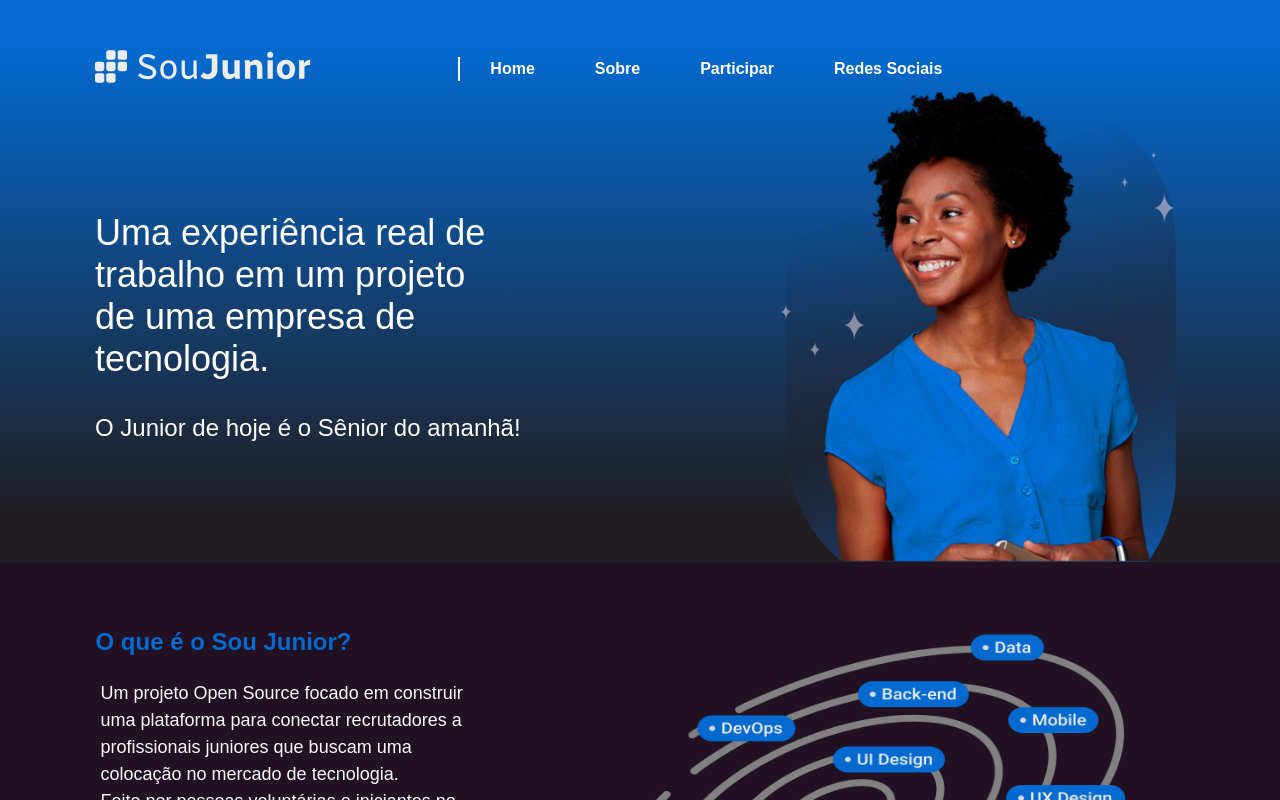
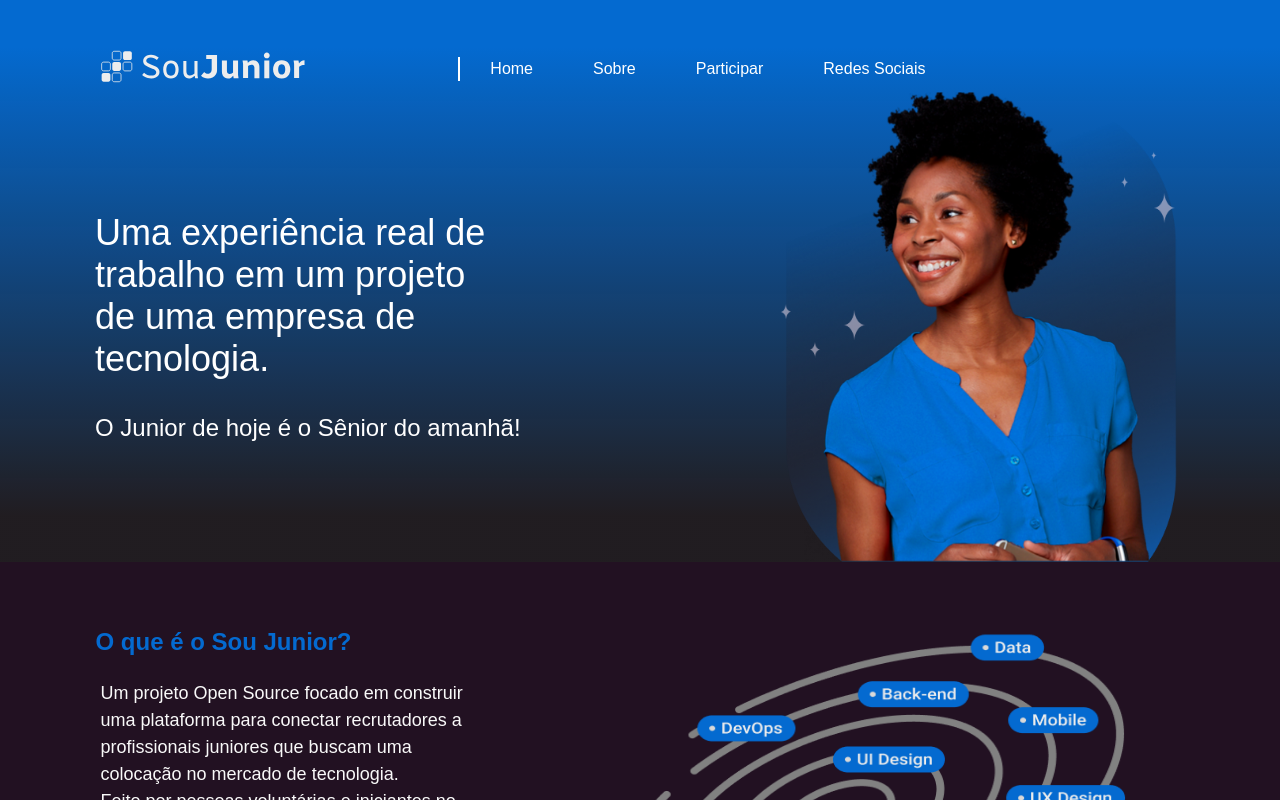
Before and after one commit to SouJunior/site-webapp, a Next.js app: page / in a window 1280 px wide. Shown: the top 800 px of the page. Built offline with nearby package versions, Linux system fonts and the light colour scheme; a web font is replaced by a local one.

Commit message:
estilizando menu versão mobile

```diff
--- a/components/Navbar/Navbar.module.css
+++ b/components/Navbar/Navbar.module.css
@@ -5,7 +5,7 @@
 .linkNav{
     color:white;
     padding: 3px 30px;
-    font-weight: bold;
+    font-weight: lighter;
 }
 .linkNav:first-child{
     border-left: 2px solid white;
@@ -29,6 +29,7 @@
     }
     .linkNav{
         margin:30px 10px;
+        font-size: 24px;
     }
     .linkNav:first-child{
         border-left: none;
```
Also changed, not shown: public/assets/icons/Logo.svg.
